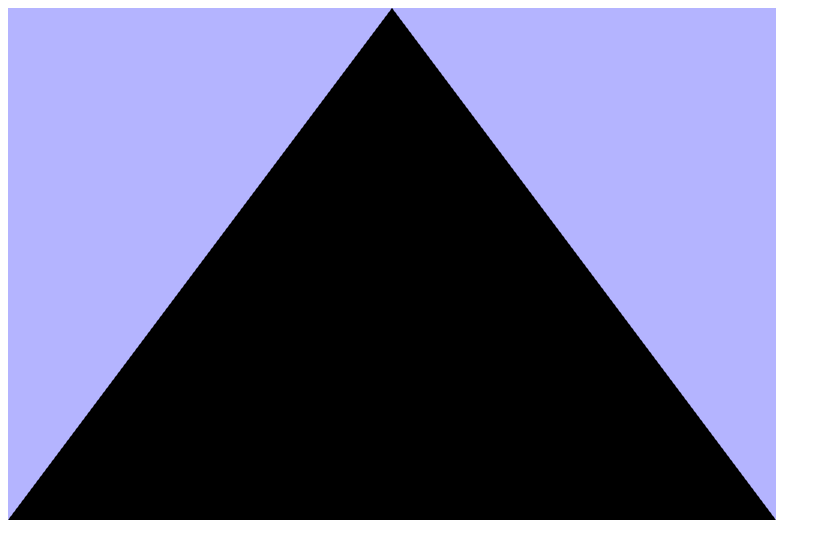
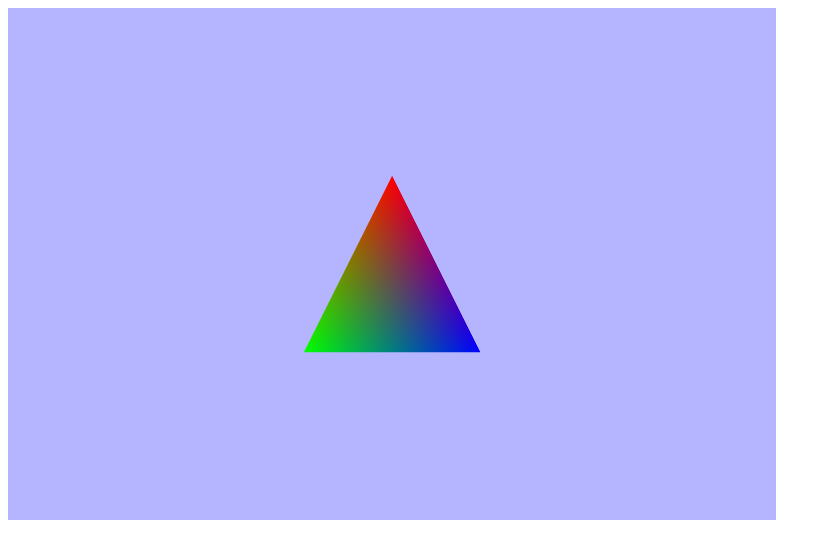
Before and after one commit to SpearceCSUMB/graphics-programming, a plain HTML site: page Module 4/Intro-to-WebGL.html in a window 1280 px wide. Shown: the whole page, without its empty margins (0-831 px from the left). Drawn offline with Linux system fonts and the light colour scheme.

Commit message:
Step 10 done

```diff
--- a/Module 4/Intro-to-WebGL.html
+++ b/Module 4/Intro-to-WebGL.html
@@ -14,8 +14,10 @@
     uniform mat4 uWorldMatrix;
     uniform mat4 uViewMatrix;
     uniform mat4 uProjectionMatrix;
+    attribute vec3 aVertexColor;
 
     varying vec3 vColor;
+
 
     void main(void) {
         gl_Position =
@@ -24,7 +26,7 @@
             uWorldMatrix *
             vec4(aVertexPosition, 1.0); // treat the vertex as a point, multiply right to left
 
-        vColor = vec3(0.0, 0.0, 0.0);
+        vColor = aVertexColor;
     }
 </script>
 
@@ -113,6 +115,7 @@
         if (!gl) {
             alert("Could not initialise WebGL, sorry :-(");
         }
+        projectionMatrix.setPerspective(45,gl.canvasWidth/gl.canvasHeight,0.1,1000);
     }
 
     // -------------------------------------------------------------------------
@@ -151,6 +154,8 @@
 
         // todo
         // Get a reference to the color attribute variable in the vertex shader and enable it
+        shaderProgram.vertexColorAttribute = gl.getAttribLocation(shaderProgram, "aVertexColor");
+        gl.enableVertexAttribArray(shaderProgram.vertexColorAttribute);
 
         shaderProgram.worldMatrixUniform = gl.getUniformLocation(shaderProgram, "uWorldMatrix");
         shaderProgram.viewMatrixUniform = gl.getUniformLocation(shaderProgram, "uViewMatrix");
@@ -187,7 +192,8 @@
 
         // allocate a matrix that we will reuse for this object (situate it in the world)
         triangleGeometry.worldMatrix = new Matrix4();
-
+        triangleGeometry.worldMatrix.setIdentity();
+        triangleGeometry.worldMatrix.setTranslation(0,0,-7);
         // specify the shader which carries the instructions for "how" to render
         triangleGeometry.shaderProgram = shaderProgram;
 
@@ -199,6 +205,16 @@
 
         // todo
         // 1. create color buffer
+        var colorBuffer = gl.createBuffer();
+        gl.bindBuffer(gl.ARRAY_BUFFER, colorBuffer);
+        var colors = [
+            1.0,   0.0,   0.0, // red
+            0.0,   1.0,   0.0, // green
+            0.0,   0.0,   1.0  // blue
+        ];
+        gl.bufferData(gl.ARRAY_BUFFER, new Float32Array(colors), gl.STATIC_DRAW);
+        triangleGeometry.colorBuffer = colorBuffer;
+
         // 2. bind color buffer
         // 3. create color array
         // 4. "buffer" color data
@@ -251,6 +267,17 @@
         );
 
         // todo #10 - map the color buffer similar to the position buffer above
+
+
+        gl.bindBuffer(gl.ARRAY_BUFFER, triangleGeometry.colorBuffer);
+        gl.vertexAttribPointer(
+            triangleGeometry.shaderProgram.vertexColorAttribute,
+            3,
+            gl.FLOAT,
+            gl.FALSE,
+            0, // stride - used for mixing data in a single buffer, ignore
+            0  // offset - used for mixing data in a single buffer, ignore
+        );
 
         // Send our matrices to the shader
         gl.uniformMatrix4fv(shaderProgram.worldMatrixUniform, false, triangleGeometry.worldMatrix.clone().transpose().elements);
```
